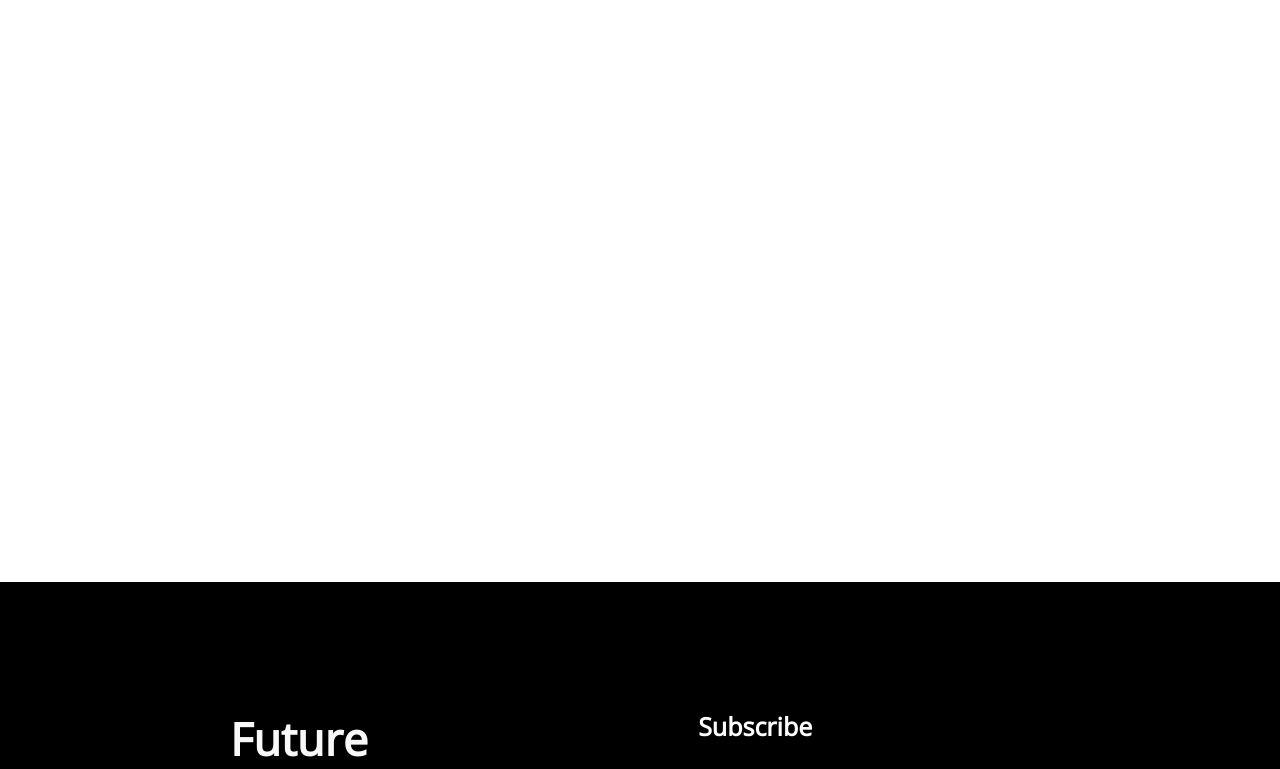
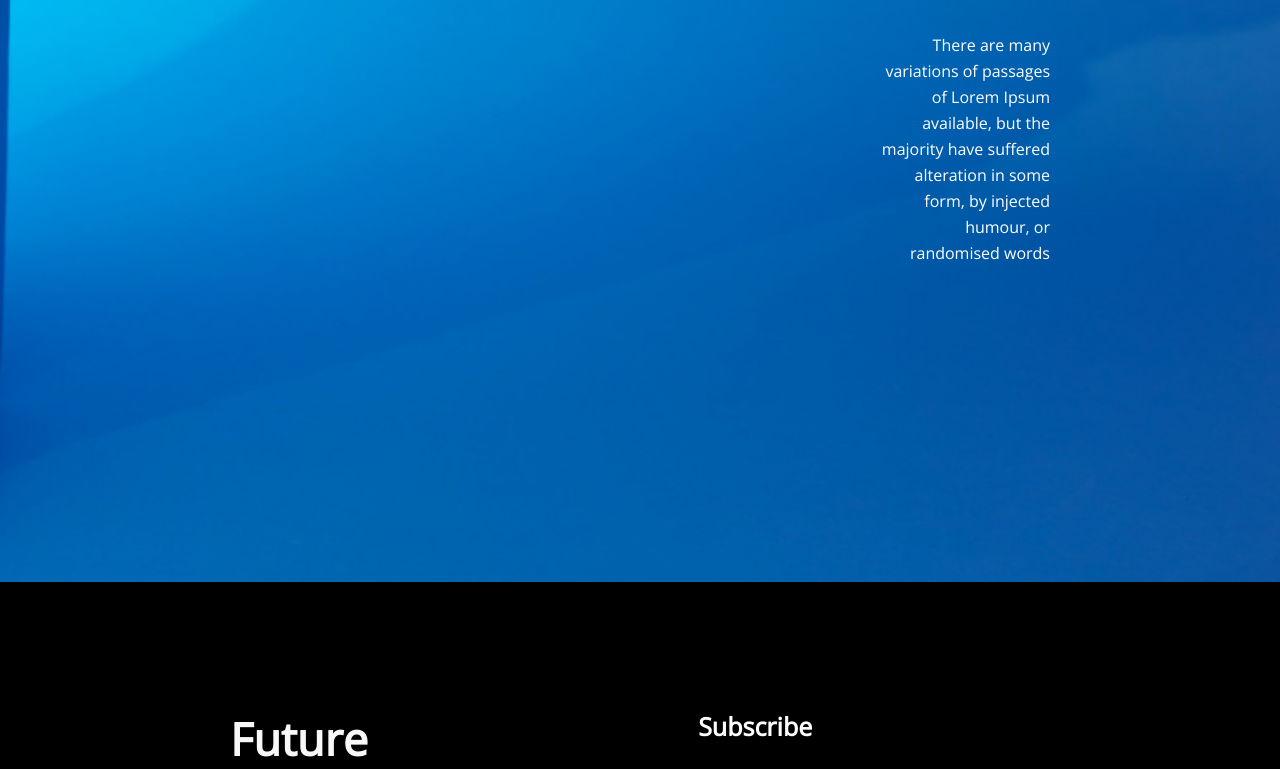
Before and after one commit to msashraf3/assignment_1, a plain HTML site: page index.html in a window 1280 px wide. Shown: the part 688-1457 px from the top of the page. Drawn offline with nearby package versions, Linux system fonts and the light colour scheme.

Commit message:
header & footer mistake fix

```diff
--- a/styles/styles.css
+++ b/styles/styles.css
@@ -6,7 +6,7 @@
 
 /* header  */
 .header-bg {
-    background-image: url('images/banner/banner3.png');
+    background-image: url('../images/banner/banner3.png');
     background-size: cover;
     background-position: 100%;
 }
```
